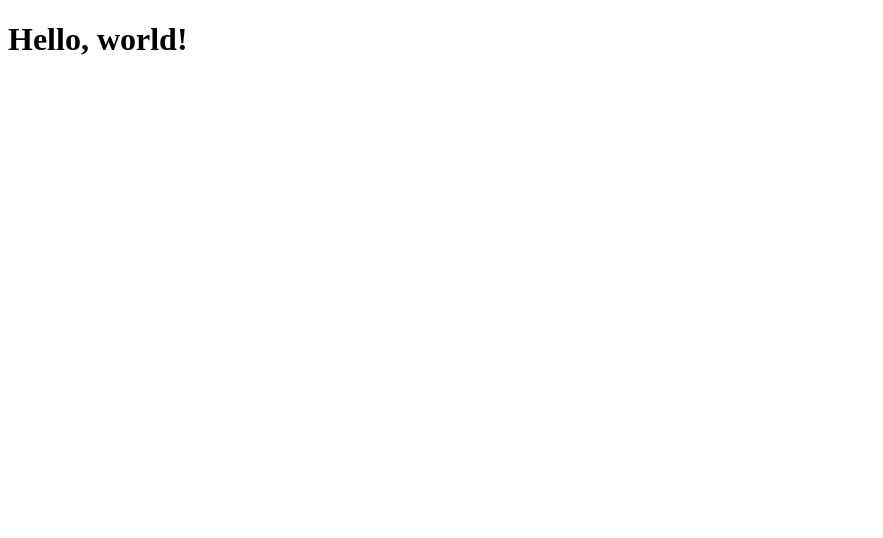
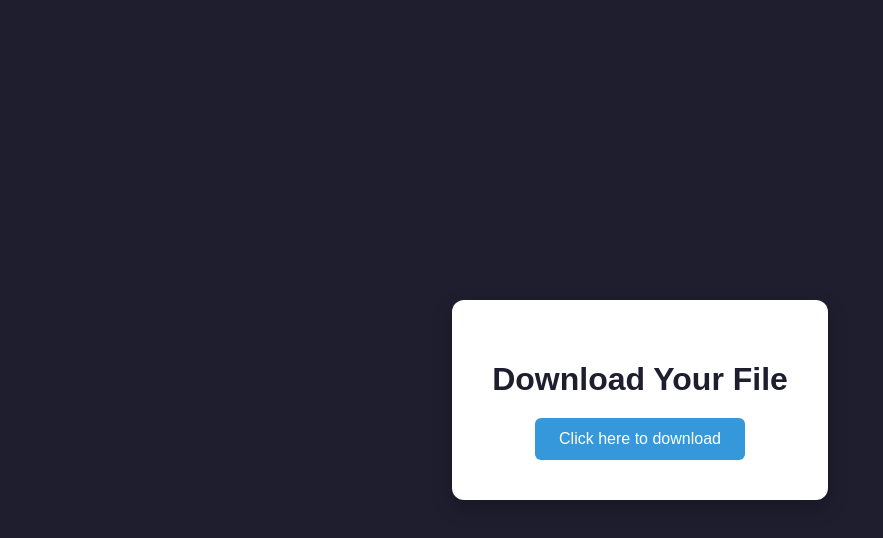
Before and after one commit to Libens-bufo/D424-Hosted-App, a plain HTML site: page index.html in a window 1280 px wide. Shown: the whole page, without its empty margins (0-883 px from the left). Drawn offline with Linux system fonts and the light colour scheme.

Commit message:
Update index.html

```diff
--- a/index.html
+++ b/index.html
@@ -3,11 +3,51 @@
 <head>
     <meta charset="UTF-8">
     <meta name="viewport" content="width=device-width, initial-scale=1.0">
-    <title>New HTML File</title>
+    <title>Download Page</title>
+    <style>
+        body {
+            margin: 0;
+            padding: 0;
+            font-family: sans-serif;
+            display: flex;
+            justify-content: center;
+            align-items: center;
+            height: 100vh;
+            background-color: #1e1e2f;
+        }
+        .container {
+            background-color: #ffffff;
+            padding: 40px;
+            border-radius: 12px;
+            box-shadow: 0 8px 20px rgba(0, 0, 0, 0.25);
+            display: flex;
+            flex-direction: column;
+            align-items: center;
+        }
+        h1 {
+            color: #1e1e2f;
+            margin-bottom: 20px;
+        }
+        a.download-link {
+            display: inline-block;
+            padding: 12px 24px;
+            background-color: #3498db;
+            color: #ffffff;
+            text-decoration: none;
+            border-radius: 6px;
+            transition: background-color 0.3s ease;
+        }
+        a.download-link:hover {
+            background-color: #2c80b4;
+        }
+    </style>
 </head>
 <body>
 
-    <h1>Hello, world!</h1>
+    <div class="container">
+        <h1>Download Your File</h1>
+        <a class="download-link" href="/your-file.zip" download>Click here to download</a>
+    </div>
 
 </body>
 </html>
```
